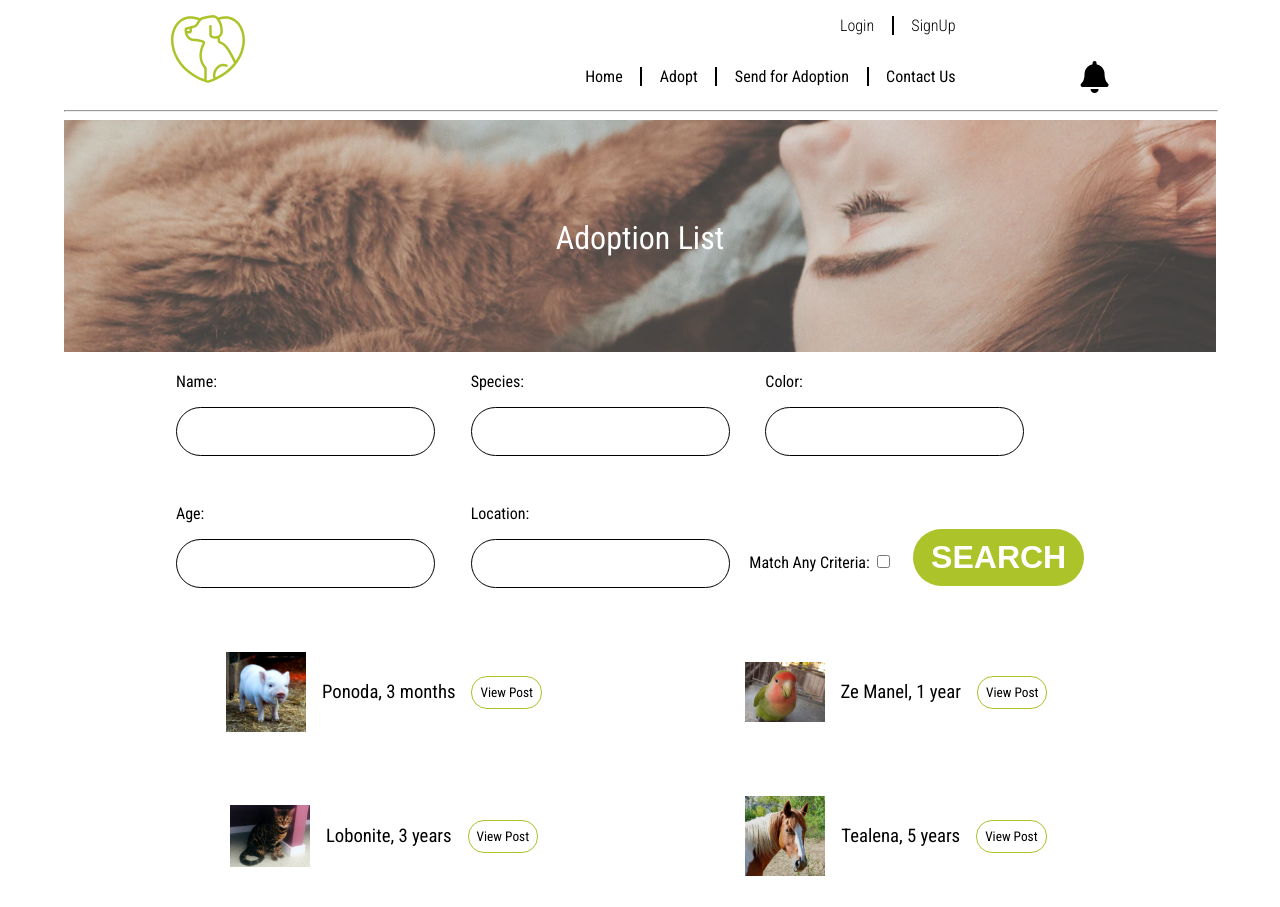
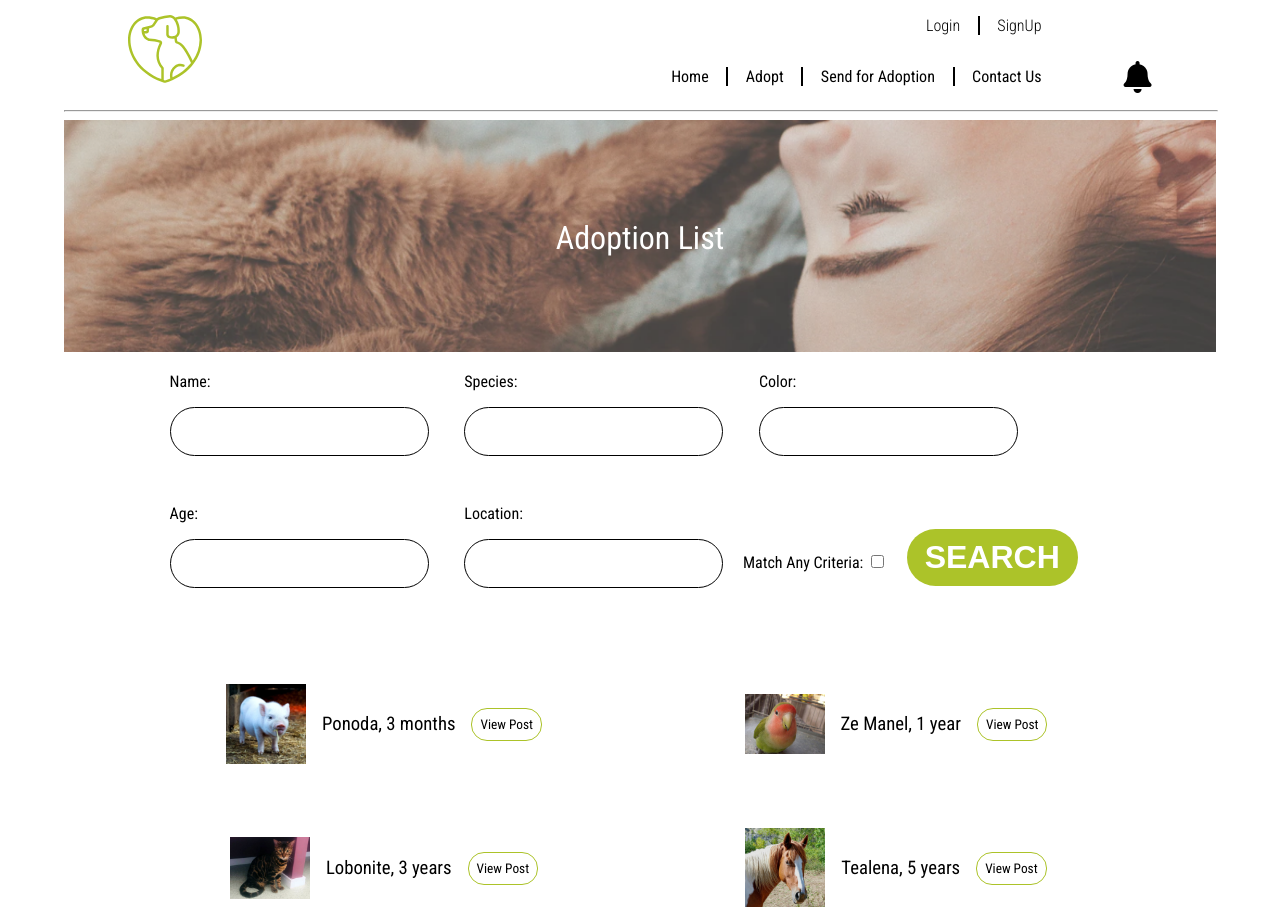
Before and after one commit to edurbrito/php-life-buddies, a PHP site: page /pages/adopt-list.php in a window 1280 px wide. Shown: the top 907 px of the page. Run offline with PHP 8.4, Linux system fonts and the light colour scheme; data comes from the database, SQL or seed files in the repository; both versions use the stored data as it was after the commit; some libraries are stand-ins or nearby versions.

Commit message:
Added more data to database and Final fixes

```diff
--- a/css/adopt-list.css
+++ b/css/adopt-list.css
@@ -9,7 +9,8 @@
 section#search-container {
   margin-left: auto;
   margin-right: auto;
-  width: 75%;
+  margin-bottom: 2rem;
+  width: 76%;
 }
 
 section#search-container form .group{
--- a/css/bar.css
+++ b/css/bar.css
@@ -29,8 +29,8 @@
 }
 
 #notification {
-  grid-column-start: 3;
-  grid-column-end: 4;
+  grid-column-start: 5;
+  grid-column-end: 6;
   grid-row-start: 2;
   grid-row-end: 3;
   place-self: center;
@@ -67,7 +67,7 @@
 
 .site-bar .upper-ul {
   grid-column-start: 2;
-  grid-column-end: 3;
+  grid-column-end: 5;
   grid-row-start: 1;
   grid-row-end: 2;
   font-weight: lighter;
@@ -75,7 +75,7 @@
 
 .site-bar .lower-ul {
   grid-column-start: 2;
-  grid-column-end: 3;
+  grid-column-end: 5;
   grid-row-start: 2;
   grid-row-end: 3;
   font-weight: normal;
@@ -95,7 +95,7 @@
 
 .site-bar hr {
   grid-column-start: 1;
-  grid-column-end: 4;
+  grid-column-end: 6;
   grid-row-start: 3;
   grid-row-end: 4;
   width: 100%;
--- a/pages/pet.php
+++ b/pages/pet.php
@@ -84,7 +84,7 @@ if (isset($_GET['pet_id'])) {
                             <h4><?= $proposal['name'] ?></h4>
                         </a>
                         <?php
-                        if ($owns && $pet['adoptedBy'] == NULL) {
+                        if ($owns && $pet['adoptedBy'] == NULL && $proposal['state'] == "Waiting for Decision") {
                         ?>
                             <form class="questions-box" method="post" action="../actions/pet/action_manage_proposal.php?adopter=<?= htmlentities($proposal['email']) ?>">
                                 <input hidden name="csrf" value="<?= $_SESSION['csrf'] ?>">
```
Also changed, not shown: database/adopt-a-pet.db, images/Tico.png (added), images/beagle.png (added), images/beagle2.png (added), images/beagle3.png (added).
